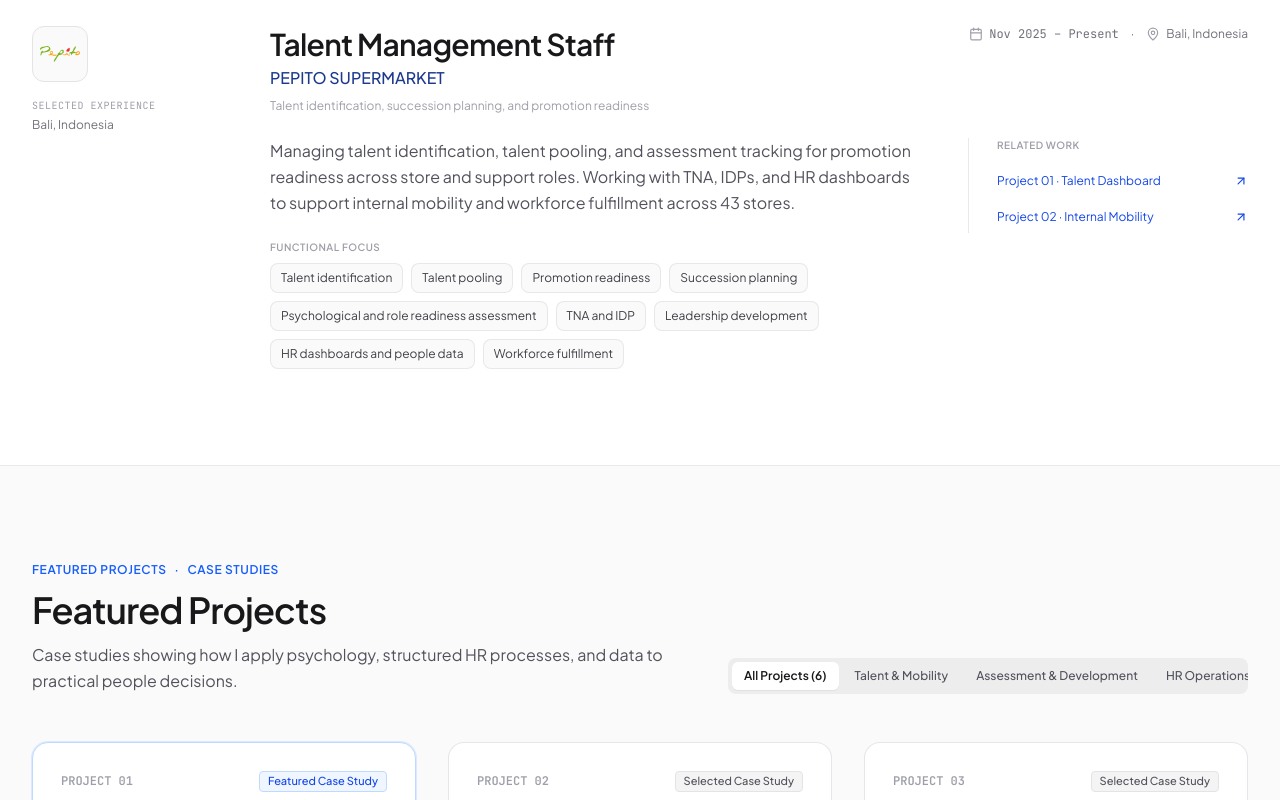
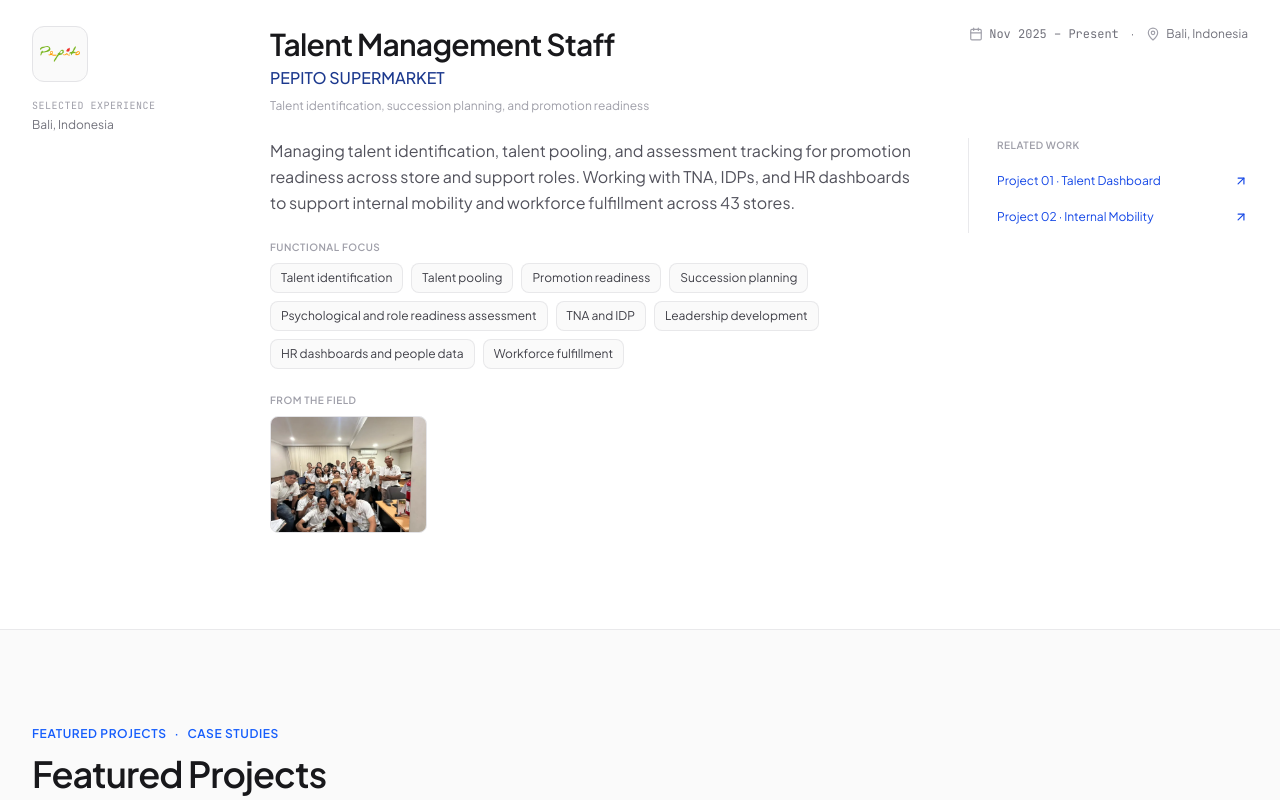
Before and after one commit to siagianrio10-cell/rio-koresh-portfolio, a React (Vite) app: page / in a window 1280 px wide. Shown: the part 2200-3000 px from the top of the page. Built offline with nearby package versions, Linux system fonts and the light colour scheme.

Commit message:
Update ExperienceSection.tsx

```diff
--- a/src/components/ExperienceSection.tsx
+++ b/src/components/ExperienceSection.tsx
@@ -1,8 +1,11 @@
-import React, { useMemo, useState } from "react";
+import React, { useEffect, useMemo, useState } from "react";
 import {
   Calendar,
   MapPin,
   ArrowUpRight,
+  X,
+  ChevronLeft,
+  ChevronRight,
 } from "lucide-react";
 import { EXPERIENCES, ExperienceItem } from "../data/portfolioData";
 
@@ -12,6 +15,30 @@
 
 type ExperienceWithLogo = ExperienceItem & {
   logo?: string;
+};
+
+type Photo = { src: string; caption: string };
+
+// Field photos per experience id (files live in /public/experience)
+const EXPERIENCE_PHOTOS: Record<string, Photo[]> = {
+  lpt: [
+    { src: "/experience/lpt-assessor.webp", caption: "Assessor · LPT Indonesia" },
+    {
+      src: "/experience/lpt-bi-scholarship.webp",
+      caption: "Facilitator, Bank Indonesia scholarship selection (200+ participants) · LPT Indonesia",
+    },
+    {
+      src: "/experience/lpt-facilitator.webp",
+      caption: "Facilitating a large-scale selection session · LPT Indonesia",
+    },
+    { src: "/experience/lpt-team.webp", caption: "Assessment team · LPT Indonesia" },
+  ],
+  dni: [{ src: "/experience/dni-onboarding.webp", caption: "Onboarding session · DNI" }],
+  "hr-publik": [
+    { src: "/experience/hr-publik-outbound.webp", caption: "Outbound training · HR Publik" },
+  ],
+  crekids: [{ src: "/experience/crekids-trainer.webp", caption: "Trainer team · Crekids" }],
+  pepito: [{ src: "/experience/pepito-hclga.webp", caption: "HCLGA team · Pepito" }],
 };
 
 const MONTHS: Record<string, number> = {
@@ -76,11 +103,33 @@
       ""
   );
 
+  // Lightbox state
+  const [lightbox, setLightbox] = useState<{ photos: Photo[]; index: number } | null>(null);
+
+  useEffect(() => {
+    if (!lightbox) return;
+
+    const onKey = (e: KeyboardEvent) => {
+      if (e.key === "Escape") setLightbox(null);
+      if (e.key === "ArrowRight")
+        setLightbox((lb) => (lb ? { ...lb, index: (lb.index + 1) % lb.photos.length } : lb));
+      if (e.key === "ArrowLeft")
+        setLightbox((lb) =>
+          lb ? { ...lb, index: (lb.index - 1 + lb.photos.length) % lb.photos.length } : lb
+        );
+    };
+
+    window.addEventListener("keydown", onKey);
+    return () => window.removeEventListener("keydown", onKey);
+  }, [lightbox]);
+
   const selectedExperience =
     chronologicalExperiences.find((exp) => exp.id === selectedId) ??
     chronologicalExperiences[0];
 
   if (!selectedExperience) return null;
+
+  const photos = EXPERIENCE_PHOTOS[selectedExperience.id] ?? [];
 
   return (
     <section
@@ -289,7 +338,7 @@
 
               <div className="grid grid-cols-1 xl:grid-cols-[1fr_280px] gap-8 xl:gap-12 items-start">
 
-                {/* Description + Focus */}
+                {/* Description + Focus + Photos */}
                 <div className="space-y-6">
 
                   <p className="text-sm sm:text-base text-zinc-600 leading-relaxed max-w-3xl">
@@ -312,6 +361,36 @@
                       ))}
                     </div>
                   </div>
+
+                  {/* ---------------------------------------------- */}
+                  {/* FIELD PHOTOS                                   */}
+                  {/* ---------------------------------------------- */}
+                  {photos.length > 0 && (
+                    <div>
+                      <div className="text-[10px] font-semibold uppercase tracking-wider text-zinc-400 mb-2">
+                        From the Field
+                      </div>
+
+                      <div className="grid grid-cols-2 sm:grid-cols-4 gap-2 max-w-3xl">
+                        {photos.map((photo, i) => (
+                          <button
+                            key={photo.src}
+                            type="button"
+                            onClick={() => setLightbox({ photos, index: i })}
+                            aria-label={`Open photo: ${photo.caption}`}
+                            className="group/photo relative aspect-[4/3] overflow-hidden rounded-lg border border-zinc-200 bg-zinc-100 focus:outline-none focus-visible:ring-2 focus-visible:ring-blue-500/50"
+                          >
+                            <img
+                              src={photo.src}
+                              alt={photo.caption}
+                              loading="lazy"
+                              className="w-full h-full object-cover object-top transition-transform duration-300 group-hover/photo:scale-105"
+                            />
+                          </button>
+                        ))}
+                      </div>
+                    </div>
+                  )}
                 </div>
 
                 {/* ------------------------------------------------ */}
@@ -402,6 +481,81 @@
         </div>
 
       </div>
+
+      {/* ====================================================== */}
+      {/* LIGHTBOX                                               */}
+      {/* ====================================================== */}
+      {lightbox && (
+        <div
+          role="dialog"
+          aria-modal="true"
+          aria-label="Photo viewer"
+          className="fixed inset-0 z-[100] bg-black/85 flex items-center justify-center p-4"
+          onClick={() => setLightbox(null)}
+        >
+          <button
+            type="button"
+            onClick={() => setLightbox(null)}
+            aria-label="Close photo viewer"
+            className="absolute top-4 right-4 p-2 rounded-full text-white/90 hover:bg-white/10 focus:outline-none focus-visible:ring-2 focus-visible:ring-white"
+          >
+            <X className="w-6 h-6" />
+          </button>
+
+          {lightbox.photos.length > 1 && (
+            <>
+              <button
+                type="button"
+                onClick={(e) => {
+                  e.stopPropagation();
+                  setLightbox({
+                    ...lightbox,
+                    index: (lightbox.index - 1 + lightbox.photos.length) % lightbox.photos.length,
+                  });
+                }}
+                aria-label="Previous photo"
+                className="absolute left-3 sm:left-6 p-2 rounded-full text-white/90 hover:bg-white/10 focus:outline-none focus-visible:ring-2 focus-visible:ring-white"
+              >
+                <ChevronLeft className="w-7 h-7" />
+              </button>
+
+              <button
+                type="button"
+                onClick={(e) => {
+                  e.stopPropagation();
+                  setLightbox({
+                    ...lightbox,
+                    index: (lightbox.index + 1) % lightbox.photos.length,
+                  });
+                }}
+                aria-label="Next photo"
+                className="absolute right-3 sm:right-6 p-2 rounded-full text-white/90 hover:bg-white/10 focus:outline-none focus-visible:ring-2 focus-visible:ring-white"
+              >
+                <ChevronRight className="w-7 h-7" />
+              </button>
+            </>
+          )}
+
+          <figure
+            className="max-w-4xl w-full flex flex-col items-center gap-3"
+            onClick={(e) => e.stopPropagation()}
+          >
+            <img
+              src={lightbox.photos[lightbox.index].src}
+              alt={lightbox.photos[lightbox.index].caption}
+              className="max-h-[75vh] w-auto max-w-full rounded-lg object-contain"
+            />
+            <figcaption className="text-sm text-white/90 text-center max-w-2xl">
+              {lightbox.photos[lightbox.index].caption}
+              {lightbox.photos.length > 1 && (
+                <span className="text-white/60 ml-2 font-mono text-xs">
+                  {lightbox.index + 1} / {lightbox.photos.length}
+                </span>
+              )}
+            </figcaption>
+          </figure>
+        </div>
+      )}
     </section>
   );
 };
```
